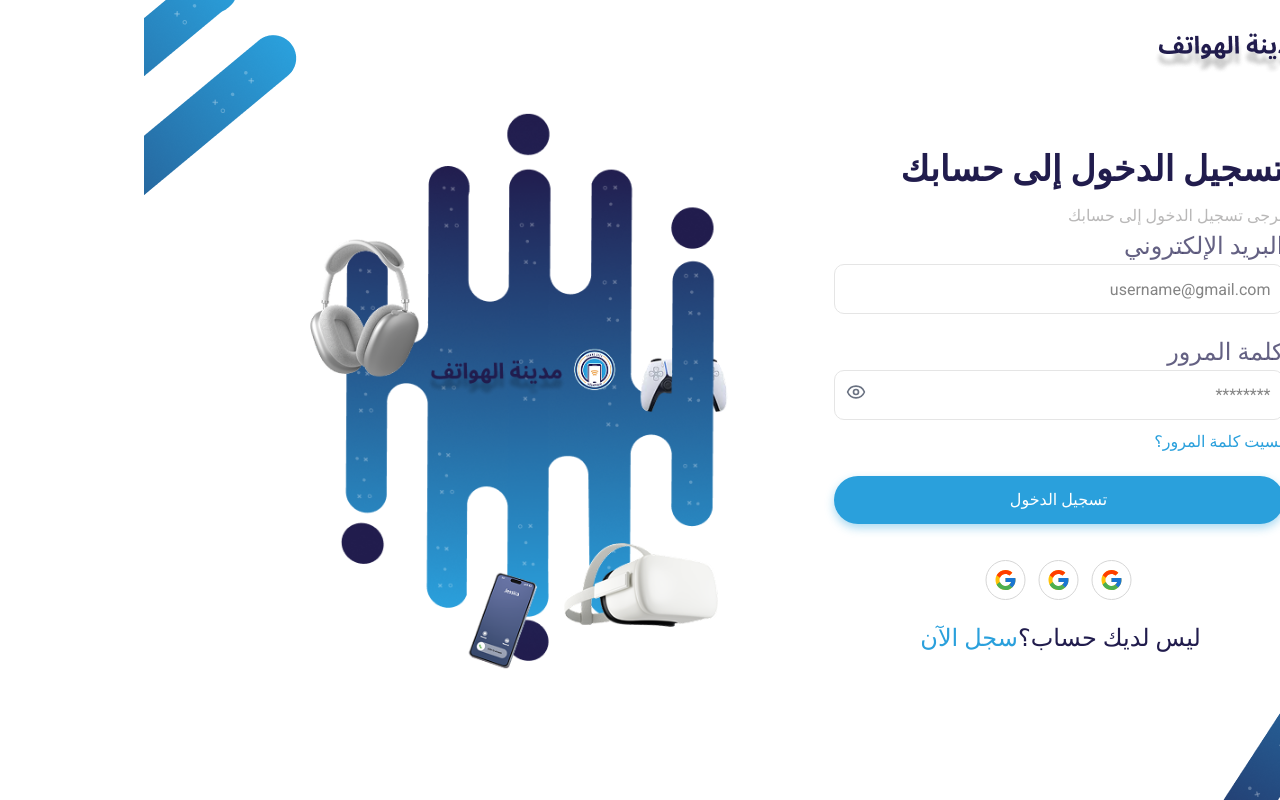
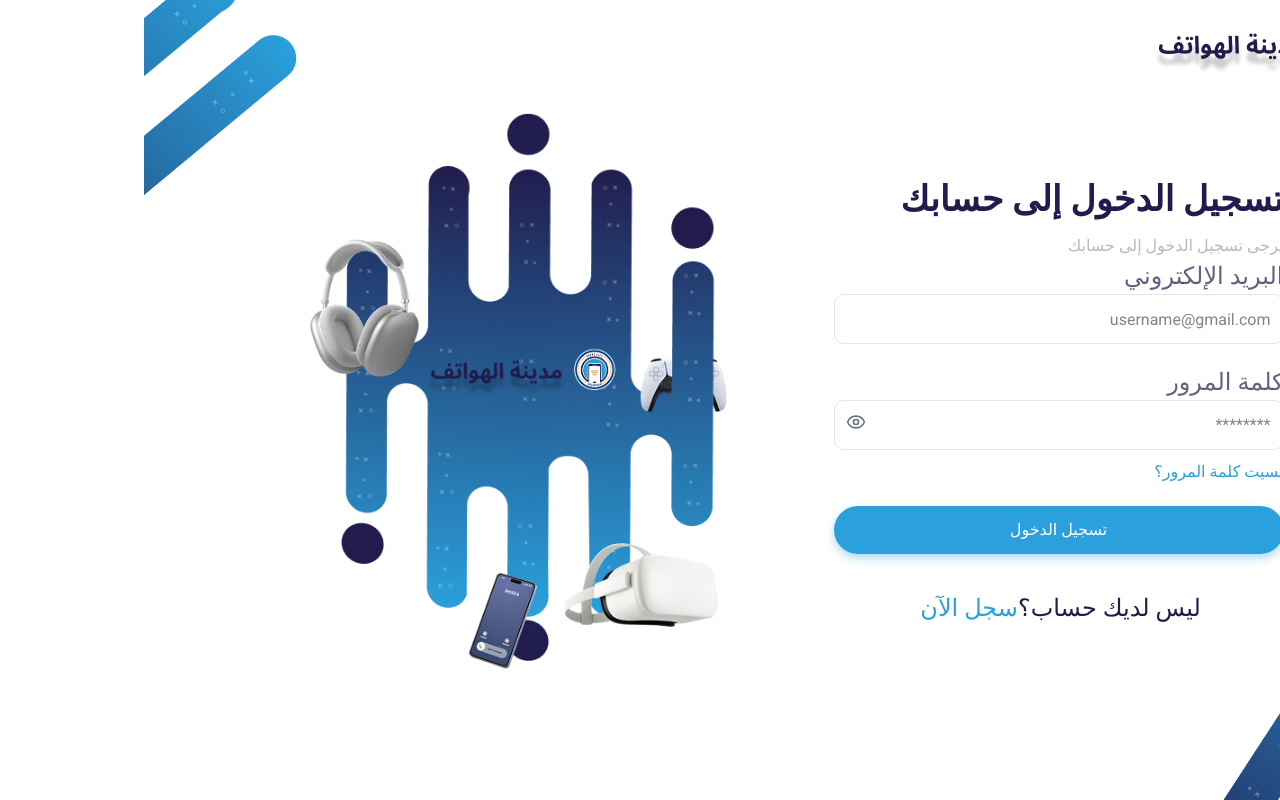
Before and after one commit to Abdalrahmangamal/phones-city, a React (Vite) app: page /ar/login in a window 1280 px wide. Built offline with nearby package versions, Linux system fonts and the light colour scheme.

Commit message:
login enhance

```diff
--- a/package.json
+++ b/package.json
@@ -19,6 +19,7 @@
     "axios": "^1.11.0",
     "class-variance-authority": "^0.7.1",
     "clsx": "^2.1.1",
+    "framer-motion": "^12.23.22",
     "i18next": "^25.5.2",
     "i18next-browser-languagedetector": "^8.2.0",
     "lucide-react": "^0.534.0",
--- a/src/pages/Login.tsx
+++ b/src/pages/Login.tsx
@@ -11,7 +11,6 @@
   DialogContent,
   DialogHeader,
   DialogTitle,
-  DialogDescription,
   DialogPortal,
   DialogOverlay,
 } from "@/components/ui/dialog";
@@ -19,6 +18,11 @@
 
 export default function Login() {
   const [showPassword, setShowPassword] = useState(false);
+  const [showNewPassword, setShowNewPassword] = useState(false);
+  const [showConfirmPassword, setShowConfirmPassword] = useState(false);
+  const [newPassword, setNewPassword] = useState("");
+  const [confirmPassword, setConfirmPassword] = useState("");
+  const [step, setStep] = useState<"email" | "password">("email");
 
   return (
     <div>
@@ -26,21 +30,16 @@
         <img src={smalllogo} className="absolute md:right-15 right-2 top-5 z-2" alt="" />
         <img src={toppatern} alt="" className="absolute left-0 z-4 " />
       </div>
+
       <div className="min-h-screen flex md:mt-[0px] mt-[200px] md:p-0 px-4 z-3 flex-col md:flex-row items-center justify-center gap-20 relative">
-        <div className="bg-white rounded-[20px] md:w-[450px]   w-full text-start">
-          <h2 className="text-[35px] font-[600] text-[#211C4D] mb-2">
-            تسجيل الدخول إلى حسابك
-          </h2>
-          <p className="text-[#B9B8B8] font-[400] text-[16px] md:mb-0 mb-8">
-            برجى تسجيل الدخول إلى حسابك
-          </p>
+        <div className="bg-white rounded-[20px] md:w-[450px] w-full text-start">
+          <h2 className="text-[35px] font-[600] text-[#211C4D] mb-2">تسجيل الدخول إلى حسابك</h2>
+          <p className="text-[#B9B8B8] font-[400] text-[16px] md:mb-0 mb-8">برجى تسجيل الدخول إلى حسابك</p>
 
           <form className="space-y-5 text-right">
             {/* البريد الإلكتروني */}
             <div>
-              <label className="block mb-2 md:mb-0 text-[24px] font-[500] text-[#211C4DB2]">
-                البريد الإلكتروني
-              </label>
+              <label className="block mb-2 md:mb-0 text-[24px] font-[500] text-[#211C4DB2]">البريد الإلكتروني</label>
               <input
                 type="email"
                 placeholder="username@gmail.com"
@@ -50,9 +49,7 @@
 
             {/* كلمة المرور */}
             <div>
-              <label className="block mb-2 md:mb-0 text-[24px]  font-[500] text-[#211C4DB2]">
-                كلمة المرور
-              </label>
+              <label className="block mb-2 md:mb-0 text-[24px] font-[500] text-[#211C4DB2]">كلمة المرور</label>
               <div className="relative">
                 <input
                   type={showPassword ? "text" : "password"}
@@ -67,6 +64,7 @@
                 </span>
               </div>
 
+              {/* Dialog */}
               <Dialog>
                 <DialogTrigger asChild>
                   <Button
@@ -80,21 +78,24 @@
                 </DialogTrigger>
 
                 <DialogPortal>
-                  {/* خلفية ضبابية */}
                   <DialogOverlay className="fixed inset-0 bg-black/0 backdrop-blur-sm transition-all duration-300" />
-
-                  {/* المودال نفسه */}
                   <DialogContent className="p-10">
                     <DialogHeader>
+                      {step === "email" ? (
+                        <>
                           <DialogTitle className="text-[#211C4D] text-center font-[600] text-[24px]">
                             نسيت كلمة المرور؟
                           </DialogTitle>
-                      <DialogTitle className="text-[#878787] mt-[30px] text-center font-[500] text-[11px]">
-                        أدخل عنوان بريدك الإلكتروني وسنرسل لك رمز التأكيد لإعادة
-                        تعيين كلمة المرور الخاصة بك.
-                      </DialogTitle>
-                      <div>
-                        <form>
+                          <p className="text-[#878787] mt-[30px] text-center font-[500] text-[11px]">
+                            أدخل عنوان بريدك الإلكتروني وسنرسل لك رمز التأكيد لإعادة تعيين كلمة المرور الخاصة بك.
+                          </p>
+                          <form
+                            onSubmit={(e) => {
+                              e.preventDefault();
+                              console.log("Email sent");
+                              setStep("password");
+                            }}
+                          >
                             <label className="block mb-2 text-[24px] mt-8 font-[500] text-start text-[#211C4DB2]">
                               البريد الإلكتروني
                             </label>
@@ -104,28 +105,74 @@
                               className="w-full p-3 border rounded-lg mt-2 h-[56px] outline-none focus:ring-2 focus:ring-[#0B60B0]"
                             />
                             <button
-  className="
-    w-full
-    h-[62px]
-    bg-[#2AA0DC]
-    rounded-[32px]
-    text-[24px]
-    font-[600]
-    text-white
-    mt-10
-    transition-all
-    duration-300
-    hover:bg-[#0d8ed2]
-    hover:scale-[1.03]
-    shadow-[0_4px_10px_rgba(42,160,220,0.3)]
-    hover:shadow-[0_6px_14px_rgba(42,160,220,0.5)]
-  "
+                              type="submit"
+                              className="w-full h-[62px] bg-[#2AA0DC] rounded-[32px] text-[24px] font-[600] text-white mt-10 transition-all duration-300 hover:bg-[#0d8ed2] hover:scale-[1.03]"
                             >
                               استمر
                             </button>
+                          </form>
+                        </>
+                      ) : (
+                        <>
+                          <DialogTitle className="text-[#211C4D] text-center font-[600] text-[24px]">
+                            إنشاء كلمة مرور جديدة
+                          </DialogTitle>
+                          <form
+                            onSubmit={(e) => {
+                              e.preventDefault();
+                              console.log("New Password:", newPassword);
+                              console.log("Confirm Password:", confirmPassword);
+                            }}
+                          >
+                            {/* كلمة المرور الجديدة */}
+                            <label className="block mb-2 text-[20px] mt-8 font-[500] text-start text-[#211C4DB2]">
+                              كلمة المرور الجديدة
+                            </label>
+                            <div className="relative">
+                              <input
+                                type={showNewPassword ? "text" : "password"}
+                                value={newPassword}
+                                onChange={(e) => setNewPassword(e.target.value)}
+                                placeholder="********"
+                                className="w-full p-3 border rounded-lg h-[56px] outline-none focus:ring-2 focus:ring-[#0B60B0]"
+                              />
+                              <span
+                                onClick={() => setShowNewPassword(!showNewPassword)}
+                                className="absolute left-3 top-4 cursor-pointer text-gray-500"
+                              >
+                                {showNewPassword ? <EyeOff size={20} /> : <Eye size={20} />}
+                              </span>
+                            </div>
 
+                            {/* تأكيد كلمة المرور */}
+                            <label className="block mb-2 text-[20px] mt-6 font-[500] text-start text-[#211C4DB2]">
+                              تأكيد كلمة المرور
+                            </label>
+                            <div className="relative">
+                              <input
+                                type={showConfirmPassword ? "text" : "password"}
+                                value={confirmPassword}
+                                onChange={(e) => setConfirmPassword(e.target.value)}
+                                placeholder="********"
+                                className="w-full p-3 border rounded-lg h-[56px] outline-none focus:ring-2 focus:ring-[#0B60B0]"
+                              />
+                              <span
+                                onClick={() => setShowConfirmPassword(!showConfirmPassword)}
+                                className="absolute left-3 top-4 cursor-pointer text-gray-500"
+                              >
+                                {showConfirmPassword ? <EyeOff size={20} /> : <Eye size={20} />}
+                              </span>
+                            </div>
+
+                            <button
+                              type="submit"
+                              className="w-full h-[62px] bg-[#2AA0DC] rounded-[32px] text-[20px] font-[600] text-white mt-10 transition-all duration-300 hover:bg-[#0d8ed2] hover:scale-[1.03]"
+                            >
+                              تحديث كلمة المرور
+                            </button>
                           </form>
-                      </div>
+                        </>
+                      )}
                     </DialogHeader>
                   </DialogContent>
                 </DialogPortal>
@@ -135,137 +182,21 @@
             {/* زر الدخول */}
             <button
               type="submit"
-              className="
-    w-full
-    bg-[#2AA0DC]
-    text-white
-    py-3
-    rounded-[32px]
-    font-[500]
-    text-[16px]
-    transition-all
-    duration-300
-    hover:bg-[#0d8ed2]
-    hover:scale-[1.03]
-    shadow-[0_4px_10px_rgba(42,160,220,0.4)]
-    hover:shadow-[0_6px_14px_rgba(42,160,220,0.6)]
-  "
+              className="w-full bg-[#2AA0DC] text-white py-3 rounded-[32px] font-[500] text-[16px] transition-all duration-300 hover:bg-[#0d8ed2] hover:scale-[1.03] shadow-[0_4px_10px_rgba(42,160,220,0.4)] hover:shadow-[0_6px_14px_rgba(42,160,220,0.6)]"
             >
               تسجيل الدخول
             </button>
 
-            {/* تسجيل بحسابات أخرى */}
-            <div className="flex justify-center gap-3 mt-4">
-              <svg
-                width="41"
-                height="40"
-                viewBox="0 0 41 40"
-                fill="none"
-                xmlns="http://www.w3.org/2000/svg"
-              >
-                <rect
-                  x="1"
-                  y="0.5"
-                  width="39"
-                  height="39"
-                  rx="19.5"
-                  stroke="#D6D6D6"
-                />
-                <path
-                  d="M30.3055 18.0415H29.5V18H20.5V22H26.1515C25.327 24.3285 23.1115 26 20.5 26C17.1865 26 14.5 23.3135 14.5 20C14.5 16.6865 17.1865 14 20.5 14C22.0295 14 23.421 14.577 24.4805 15.5195L27.309 12.691C25.523 11.0265 23.134 10 20.5 10C14.9775 10 10.5 14.4775 10.5 20C10.5 25.5225 14.9775 30 20.5 30C26.0225 30 30.5 25.5225 30.5 20C30.5 19.3295 30.431 18.675 30.3055 18.0415Z"
-                  fill="#FFC107"
-                />
-                <path
-                  d="M11.653 15.3455L14.9385 17.755C15.8275 15.554 17.9805 14 20.5 14C22.0295 14 23.421 14.577 24.4805 15.5195L27.309 12.691C25.523 11.0265 23.134 10 20.5 10C16.659 10 13.328 12.1685 11.653 15.3455Z"
-                  fill="#FF3D00"
-                />
-                <path
-                  d="M20.5 30.0001C23.083 30.0001 25.43 29.0116 27.2045 27.4041L24.1095 24.7851C23.0718 25.5743 21.8038 26.0011 20.5 26.0001C17.899 26.0001 15.6905 24.3416 14.8585 22.0271L11.5975 24.5396C13.2525 27.7781 16.6135 30.0001 20.5 30.0001Z"
-                  fill="#4CAF50"
-                />
-                <path
-                  d="M30.3055 18.0415H29.5V18H20.5V22H26.1515C25.7571 23.1082 25.0467 24.0766 24.108 24.7855L24.1095 24.7845L27.2045 27.4035C26.9855 27.6025 30.5 25 30.5 20C30.5 19.3295 30.431 18.675 30.3055 18.0415Z"
-                  fill="#1976D2"
-                />
-              </svg>
-              <svg
-                width="41"
-                height="40"
-                viewBox="0 0 41 40"
-                fill="none"
-                xmlns="http://www.w3.org/2000/svg"
-              >
-                <rect
-                  x="1"
-                  y="0.5"
-                  width="39"
-                  height="39"
-                  rx="19.5"
-                  stroke="#D6D6D6"
-                />
-                <path
-                  d="M30.3055 18.0415H29.5V18H20.5V22H26.1515C25.327 24.3285 23.1115 26 20.5 26C17.1865 26 14.5 23.3135 14.5 20C14.5 16.6865 17.1865 14 20.5 14C22.0295 14 23.421 14.577 24.4805 15.5195L27.309 12.691C25.523 11.0265 23.134 10 20.5 10C14.9775 10 10.5 14.4775 10.5 20C10.5 25.5225 14.9775 30 20.5 30C26.0225 30 30.5 25.5225 30.5 20C30.5 19.3295 30.431 18.675 30.3055 18.0415Z"
-                  fill="#FFC107"
-                />
-                <path
-                  d="M11.653 15.3455L14.9385 17.755C15.8275 15.554 17.9805 14 20.5 14C22.0295 14 23.421 14.577 24.4805 15.5195L27.309 12.691C25.523 11.0265 23.134 10 20.5 10C16.659 10 13.328 12.1685 11.653 15.3455Z"
-                  fill="#FF3D00"
-                />
-                <path
-                  d="M20.5 30.0001C23.083 30.0001 25.43 29.0116 27.2045 27.4041L24.1095 24.7851C23.0718 25.5743 21.8038 26.0011 20.5 26.0001C17.899 26.0001 15.6905 24.3416 14.8585 22.0271L11.5975 24.5396C13.2525 27.7781 16.6135 30.0001 20.5 30.0001Z"
-                  fill="#4CAF50"
-                />
-                <path
-                  d="M30.3055 18.0415H29.5V18H20.5V22H26.1515C25.7571 23.1082 25.0467 24.0766 24.108 24.7855L24.1095 24.7845L27.2045 27.4035C26.9855 27.6025 30.5 25 30.5 20C30.5 19.3295 30.431 18.675 30.3055 18.0415Z"
-                  fill="#1976D2"
-                />
-              </svg>
-              <svg
-                width="41"
-                height="40"
-                viewBox="0 0 41 40"
-                fill="none"
-                xmlns="http://www.w3.org/2000/svg"
-              >
-                <rect
-                  x="1"
-                  y="0.5"
-                  width="39"
-                  height="39"
-                  rx="19.5"
-                  stroke="#D6D6D6"
-                />
-                <path
-                  d="M30.3055 18.0415H29.5V18H20.5V22H26.1515C25.327 24.3285 23.1115 26 20.5 26C17.1865 26 14.5 23.3135 14.5 20C14.5 16.6865 17.1865 14 20.5 14C22.0295 14 23.421 14.577 24.4805 15.5195L27.309 12.691C25.523 11.0265 23.134 10 20.5 10C14.9775 10 10.5 14.4775 10.5 20C10.5 25.5225 14.9775 30 20.5 30C26.0225 30 30.5 25.5225 30.5 20C30.5 19.3295 30.431 18.675 30.3055 18.0415Z"
-                  fill="#FFC107"
-                />
-                <path
-                  d="M11.653 15.3455L14.9385 17.755C15.8275 15.554 17.9805 14 20.5 14C22.0295 14 23.421 14.577 24.4805 15.5195L27.309 12.691C25.523 11.0265 23.134 10 20.5 10C16.659 10 13.328 12.1685 11.653 15.3455Z"
-                  fill="#FF3D00"
-                />
-                <path
-                  d="M20.5 30.0001C23.083 30.0001 25.43 29.0116 27.2045 27.4041L24.1095 24.7851C23.0718 25.5743 21.8038 26.0011 20.5 26.0001C17.899 26.0001 15.6905 24.3416 14.8585 22.0271L11.5975 24.5396C13.2525 27.7781 16.6135 30.0001 20.5 30.0001Z"
-                  fill="#4CAF50"
-                />
-                <path
-                  d="M30.3055 18.0415H29.5V18H20.5V22H26.1515C25.7571 23.1082 25.0467 24.0766 24.108 24.7855L24.1095 24.7845L27.2045 27.4035C26.9855 27.6025 30.5 25 30.5 20C30.5 19.3295 30.431 18.675 30.3055 18.0415Z"
-                  fill="#1976D2"
-                />
-              </svg>
-            </div>
-
             {/* تسجيل جديد */}
             <p className="text-[24px] text-center mt-4 text-[#211C4D]">
               ليس لديك حساب؟
-              <Link
-                to="/register"
-                className="text-[#2AA0DC] ml-1 hover:underline"
-              >
+              <Link to="/register" className="text-[#2AA0DC] ml-1 hover:underline">
                 سجل الآن
               </Link>
             </p>
           </form>
         </div>
+
         <div className="flex items-center justify-center">
           <img src={loginimage} className="scale-[0.9] md:mb-0 mb-60" alt="" />
         </div>
```
Also changed, not shown: 1 other file (tests, documents, lock files or other folders). Lines whose indentation alone changed are shown as unchanged.
